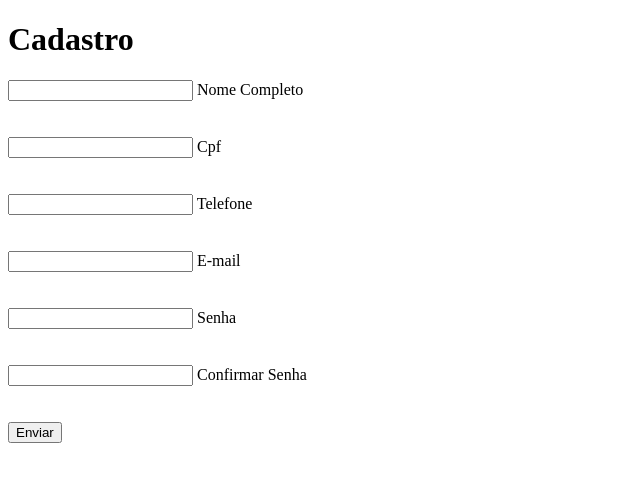
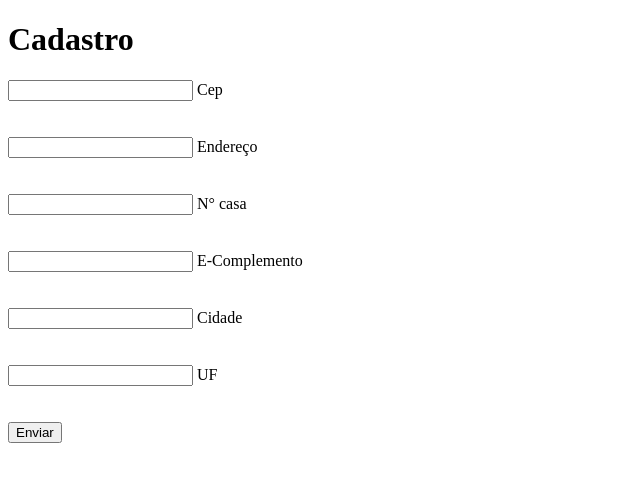
Before and after one commit to NathaliaZuza/ProjetoWW_Zuza, a PHP site: page /view/cliente/cadastrarEndereco.php in a window 1280 px wide. Shown: the top 482 px of the page, without its empty margins (0-640 px from the left). Run offline with PHP 8.4, Linux system fonts and the light colour scheme.

Commit message:
cadastrar endereço

```diff
--- a/view/cliente/cadastrarEndereco.php
+++ b/view/cliente/cadastrarEndereco.php
@@ -13,38 +13,38 @@
 
     <div class="formContainer">
 
-        <form id="formCadastroCliente" action="/controller/cliente/cadastrarClienteController.php" method="post">
+        <form id="formCadastroCliente" action="../../controller/cliente/cadastrarEnderecoController.php" method="post">
                     <div class="inputBox">
-                        <input type="text" name="nome" id="nome" class="inputUser" required>
-                        <label for="nome" class="labelInput">Nome Completo</label>
+                        <input type="text" name="cep" id="cep" class="inputUser" required>
+                        <label for="cep" class="labelInput">Cep</label>
                     </div>
                     <br><br>
                     <div class="inputBox">
-                        <input type="text" name="cpf" id="cpf" class="inputUser" required>
-                        <label for="cpf" class="labelInput">Cpf</label> <br>
+                        <input type="text" name="endereco" id="endereco" class="inputUser" required>
+                        <label for="endereco" class="labelInput">Endereço</label> <br>
                     </div>
                     <br><br>
                     <div class="inputBox">
-                        <input type="text" name="telefone" id="telefone" class="inputUser" required>
-                        <label for="telefone" class="labelInput">Telefone</label> <br>
+                        <input type="text" name="numero_casa" id="numero_casa" class="inputUser" required>
+                        <label for="numero_casa" class="labelInput">N° casa</label> <br>
                     </div>
                     <br><br>
                     <div class="inputBox">
-                    <input type="text" name="email" id=email class="inputUser" required>
-                        <label for="email" class="labelInput">E-mail</label>
+                    <input type="text" name="complemento" id="complemento" class="inputUser" required>
+                        <label for="complemento" class="labelInput">E-Complemento</label>
                     </div>
                     <br><br>
                     <div class="inputBox">
-                        <input type="password" name="senha" id="senha" class="inputUser" required>
-                        <label for="senha" class="labelInput">Senha</label><br>
+                        <input type="text" name="cidade" id="cidade" class="inputUser" required>
+                        <label for="cidade" class="labelInput">Cidade</label><br>
                     <br><br>
                     </div>
                     <div class="inputBox">
-                        <input type="password" name="senhaC" id="senhaC" class="inputUser" required>
-                        <label for="senha" class="labelInput">Confirmar Senha</label>
+                        <input type="text" name="uf" id="uf" class="inputUser" required>
+                        <label for="uf" class="labelInput">UF</label>
                     </div>
                     <br><br>
-                    <button type="submit" onclick="return validarSenha()" class="botão">Enviar</button>
+                    <button type="submit" class="botão">Enviar</button>
                         </td>
             </form>
     </div>
--- a/view/cliente/minhaConta.php
+++ b/view/cliente/minhaConta.php
@@ -91,7 +91,9 @@
         echo   "</div>";
         ?>
     </div>
-
+<div>
+            <button><a href="../cliente/cadastrarEndereco.php">Adicionar Endereço.</a></button>
+        </div>
     </main>
 </body>
 
```
